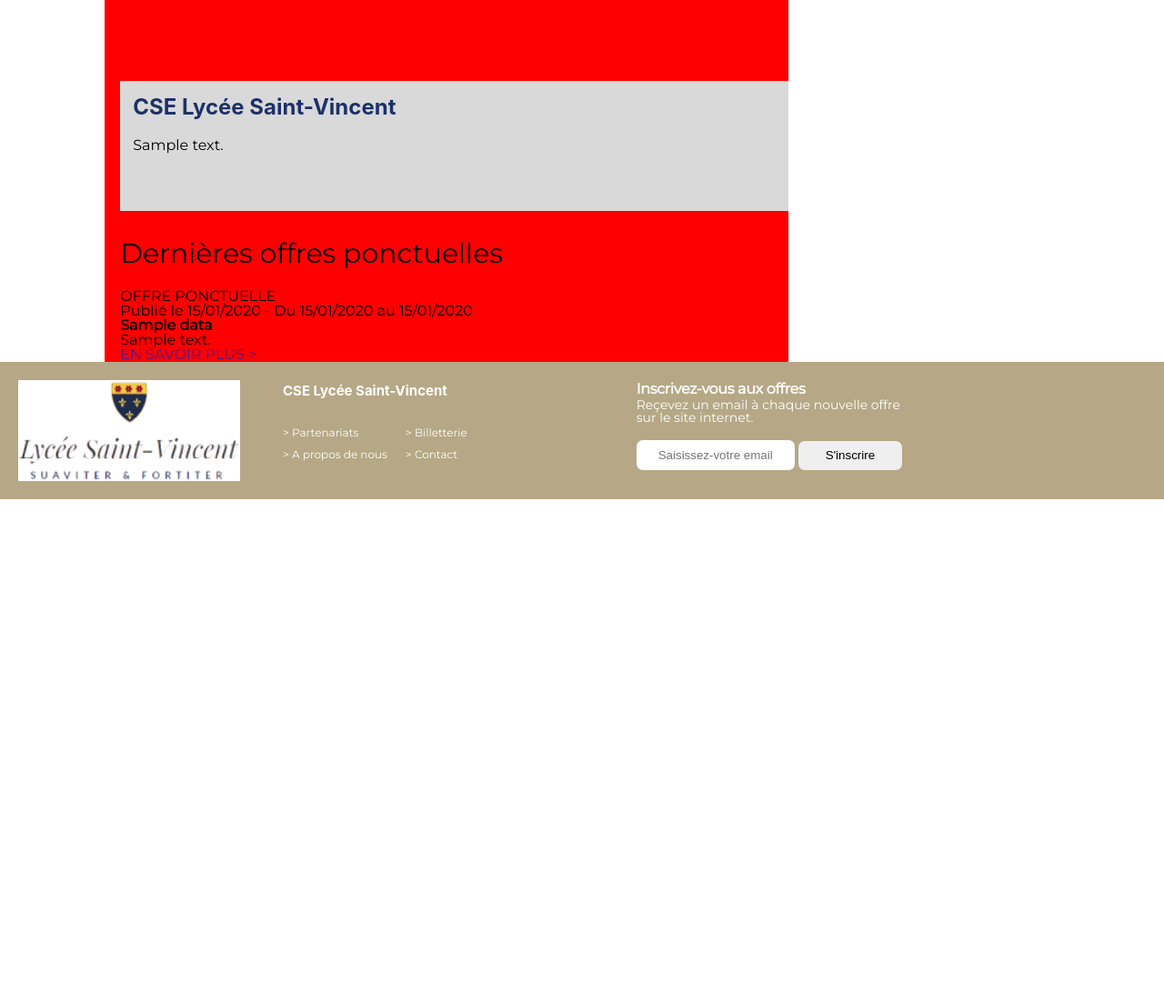
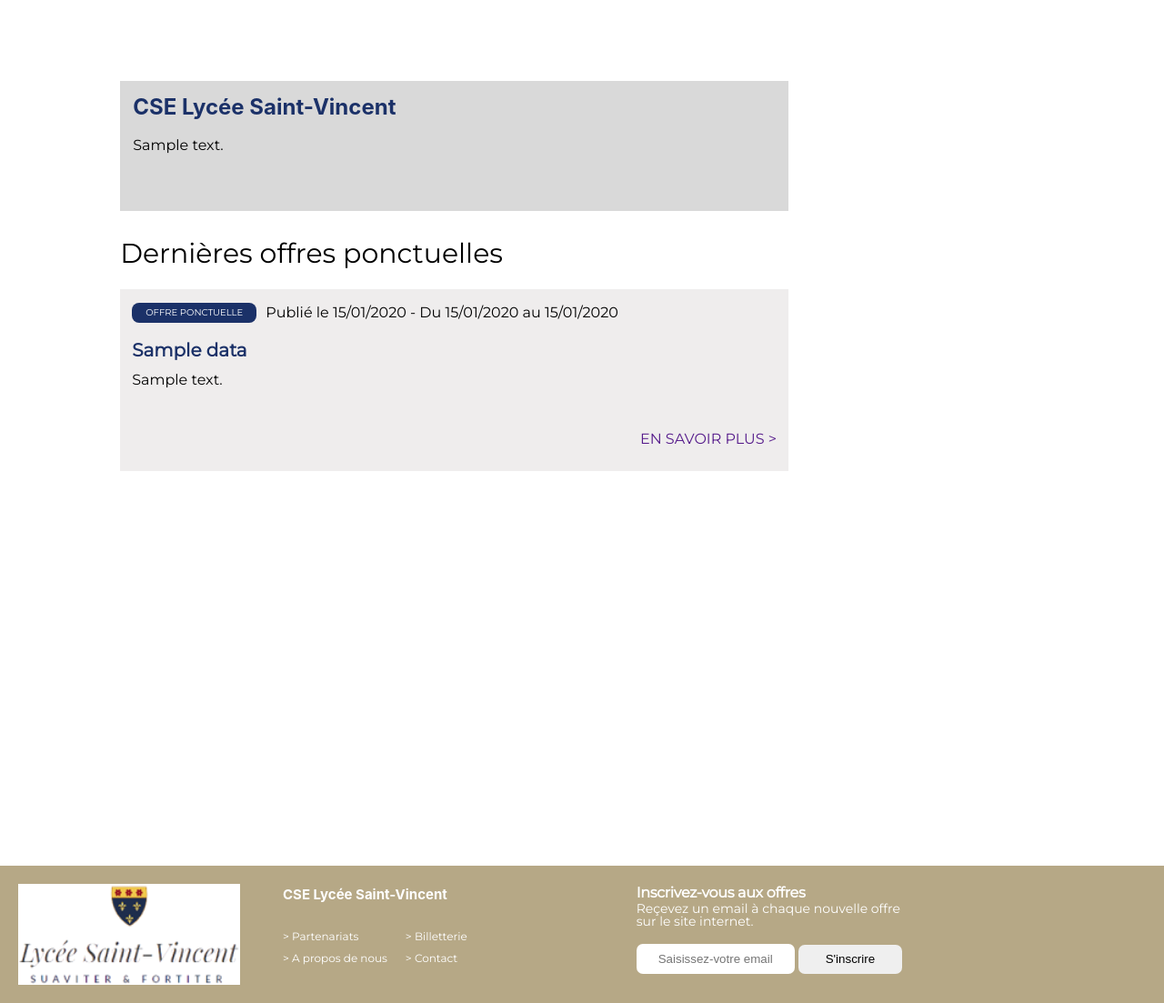
Before and after one commit to 0xLosko/Projet-CSE, a Symfony app: template templates/home/index.html.twig in a window 1280 px wide. Shown: the part 111-1214 px from the top of the page at 91% size. Before the commit the page ends 660 px from the top, so only its background shows below. Run offline with Twig, Linux system fonts and the light colour scheme; the template is opened without the code that fills it: most values are stand-ins (such as "Sample title", 1, 10 or a date in 2020); some libraries are stand-ins or nearby versions; some web fonts are replaced.

Commit message:
view Limited offers

```diff
--- a/public/css/pages/home.css
+++ b/public/css/pages/home.css
@@ -1,6 +1,5 @@
 .home-con{
     width: 70%;
-    background-color: red;
     padding-left: 17px;
 }
 .info-cse{
@@ -35,3 +34,49 @@
     font-size: 30px;
     line-height: 37px;
 }
+.limited-offers-con{
+    display: flex;
+    flex-direction: column;
+    gap: 17px;
+    min-height: 634px;
+}
+.limited-offer-items{
+    height: 170px;
+    background-color: #EFEDED;
+    padding: 15px 13px;
+}
+.info-offer-type{
+    display: flex;
+    align-items: center;
+    justify-content: center;
+    width: 137px;
+    height: 22px;
+    background-color: #1B3168;
+    border-radius: 8px;
+}
+.info-offer-con{
+    display: flex;
+    align-items: center;
+    gap: 10px;
+}
+.info-offer-type p{
+    color: #FFFFFF;
+    font-family: 'Montserrat';
+    font-size: 10px;
+}
+.body-offer-items{
+    min-height: 80px;
+    display: flex;
+    flex-direction: column;
+    gap: 15px;
+    margin: 20px 0;
+}
+.title-offer{
+    font-size: 20px;
+    color: #1B3168;
+    font-weight: bold;
+}
+.footer-offer-items{
+    width: 100%;
+    text-align: right;
+}
```
Also changed, not shown: src/Controller/HomeController.php (+3 -5 lines).
